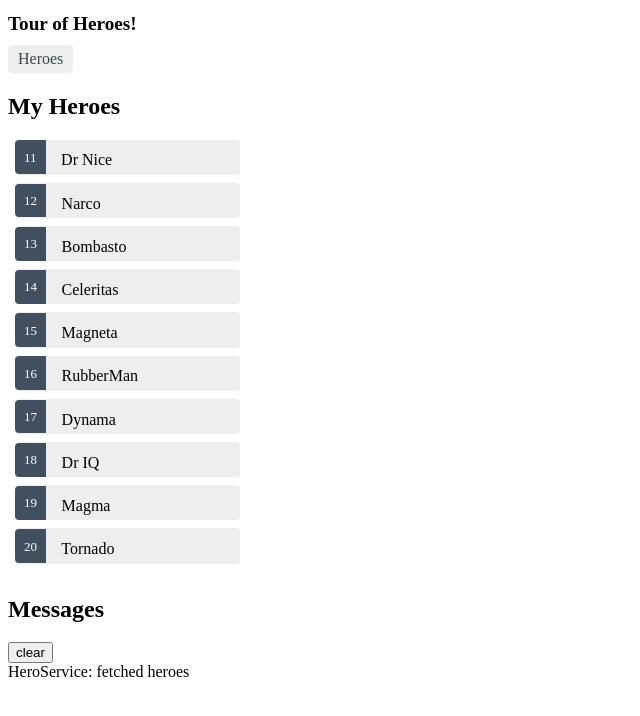
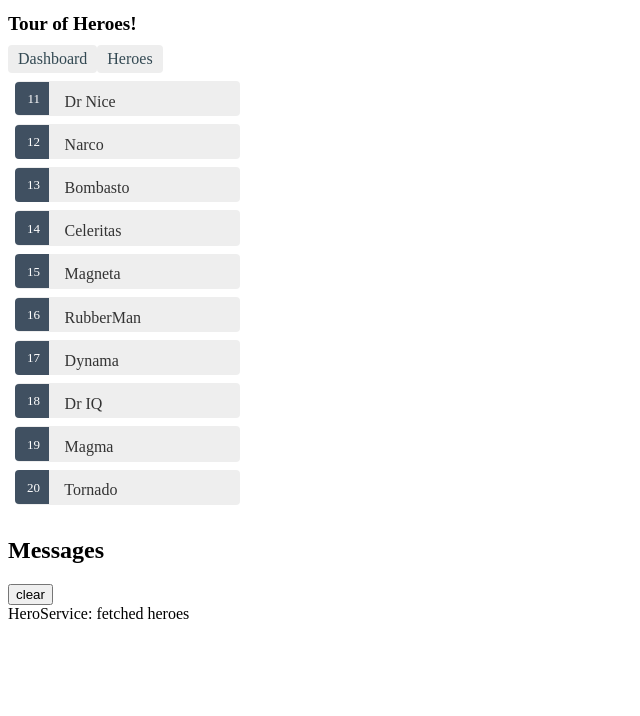
Before and after one commit to EdgarAraya/angular-tour-of-heroes, an Angular app: page /heroes in a window 1280 px wide. Shown: the top 716 px of the page, without its empty margins (0-640 px from the left). Built offline with nearby package versions, Linux system fonts and the light colour scheme.

Commit message:
import location

```diff
--- a/src/app/app-routing.module.ts
+++ b/src/app/app-routing.module.ts
@@ -2,8 +2,11 @@ import { NgModule } from '@angular/core';
 import { Routes, RouterModule } from '@angular/router';
 import {HeroesComponent} from './heroes/heroes.component';
 import {DashboardComponent} from './dashboard/dashboard.component';
+import {HeroDetailComponent} from './hero-detail/hero-detail.component';
 
 const routes: Routes = [
+  {path: 'detail/:id', component: HeroDetailComponent },
+  { path: '', redirectTo: '/dashboard', pathMatch: 'full' },
   {path:'heroes', component: HeroesComponent},
   {path:'dashboard', component: DashboardComponent}
 ];
--- a/src/app/app.component.html
+++ b/src/app/app.component.html
@@ -1,6 +1,7 @@
 <h1>{{title}}</h1>
 
 <nav>
+    <a routerLink="/dashboard">Dashboard</a>
     <a routerLink='/heroes'> Heroes</a>
 </nav>
 <router-outlet></router-outlet>
--- a/src/app/dashboard/dashboard.component.html
+++ b/src/app/dashboard/dashboard.component.html
@@ -1,6 +1,7 @@
 <h3>Top Heroes</h3>
 <div class="grid grid-pad">
-  <a *ngFor="let hero of heroes" class="col-1-4">
+  <a *ngFor="let hero of heroes" class="col-1-4"
+  routerLink="/detail/{{hero.id}}">
     <div class="module hero">
       <h4>{{hero.name}}</h4>
     </div>
--- a/src/app/hero-detail/hero-detail.component.ts
+++ b/src/app/hero-detail/hero-detail.component.ts
@@ -1,5 +1,10 @@
 import { Component, OnInit, Input } from '@angular/core';
 import {Hero} from '../hero';
+
+import { ActivatedRoute } from '@angular/router';
+import { Location } from '@angular/common';
+
+import { HeroService } from '../hero.service';
 
 
 @Component({
@@ -11,7 +16,11 @@ export class HeroDetailComponent implements OnInit {
 
   @Input() hero: Hero;
 
-  constructor() { }
+  constructor(
+    private route: ActivatedRoute,
+  private heroService: HeroService,
+  private location: Location
+  ) { }
 
   ngOnInit(): void {
   }
--- a/src/app/heroes/heroes.component.css
+++ b/src/app/heroes/heroes.component.css
@@ -6,28 +6,33 @@
   width: 15em;
 }
 .heroes li {
+  position: relative;
   cursor: pointer;
-    position: relative;
-    left: 0;
   background-color: #EEE;
   margin: .5em;
   padding: .3em 0;
   height: 1.6em;
   border-radius: 4px;
 }
+
 .heroes li:hover {
   color: #607D8B;
-    background-color: rgb(255, 255, 255);
+  background-color: #DDD;
   left: .1em;
 }
-  .heroes li.selected {
-    background-color: #CFD8DC;
-    color: white;
+
+.heroes a {
+  color: #333;
+  text-decoration: none;
+  position: relative;
+  display: block;
+  width: 250px;
 }
-  .heroes li.selected:hover {
-    background-color: #BBD8DC;
-    color: white;
+
+.heroes a:hover {
+  color:#607D8B;
 }
+
 .heroes .badge {
   display: inline-block;
   font-size: small;
@@ -39,6 +44,8 @@
   left: -1px;
   top: -4px;
   height: 1.8em;
+  min-width: 16px;
+  text-align: right;
   margin-right: .8em;
   border-radius: 4px 0 0 4px;
 }
--- a/src/app/heroes/heroes.component.html
+++ b/src/app/heroes/heroes.component.html
@@ -1,11 +1,12 @@
 
-<h2>My Heroes</h2>
 <ul class="heroes">
-  <li *ngFor="let hero of heroes"
-    [class.selected]="hero === selectedHero"
-    (click)="onSelect(hero)">
-    <span class="badge">{{hero.id}}</span> {{hero.name}}
+  <li *ngFor="let hero of heroes">
+    <a routerLink="/detail/{{hero.id}}">
+      <span class="badge">{{hero.id}}</span> {{hero.name}}
+    </a>
   </li>
 </ul>
 
+<!--
 <app-hero-detail [hero]="selectedHero"></app-hero-detail>
+-->
--- a/src/app/heroes/heroes.component.ts
+++ b/src/app/heroes/heroes.component.ts
@@ -9,28 +9,16 @@ import { MessageService } from '../message.service';
   styleUrls: ['./heroes.component.css']
 })
 export class HeroesComponent implements OnInit {
-
-
   heroes: Hero[];
 
-  selectedHero: Hero;
+  constructor(private heroService: HeroService) { }
 
-
-
-  onSelect(hero: Hero): void {
-    this.selectedHero=hero;
-    this.messageService.add(`HeroesComponent: Selected hero id=${hero.id}`);
+  ngOnInit() {
+    this.getHeroes();
   }
 
   getHeroes(): void {
-    this.heroService.getHeroes().subscribe(heroes => this.heroes=heroes);
+    this.heroService.getHeroes()
+    .subscribe(heroes => this.heroes = heroes);
   }
-
-
-  constructor(private heroService: HeroService, private messageService: MessageService) { }
-
-  ngOnInit(): void {
-    this.getHeroes();
-  }
-
 }
```
Lines whose indentation alone changed are shown as unchanged.
